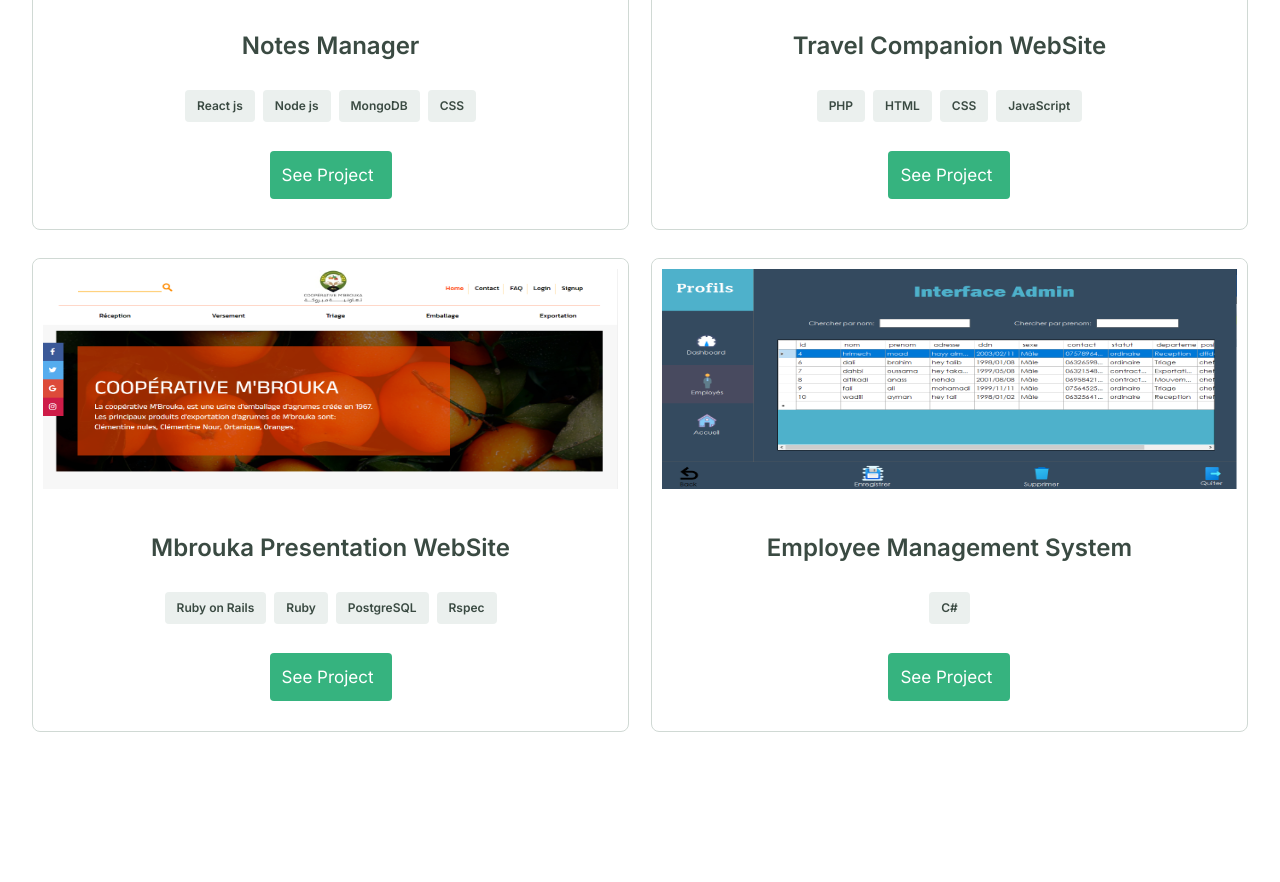
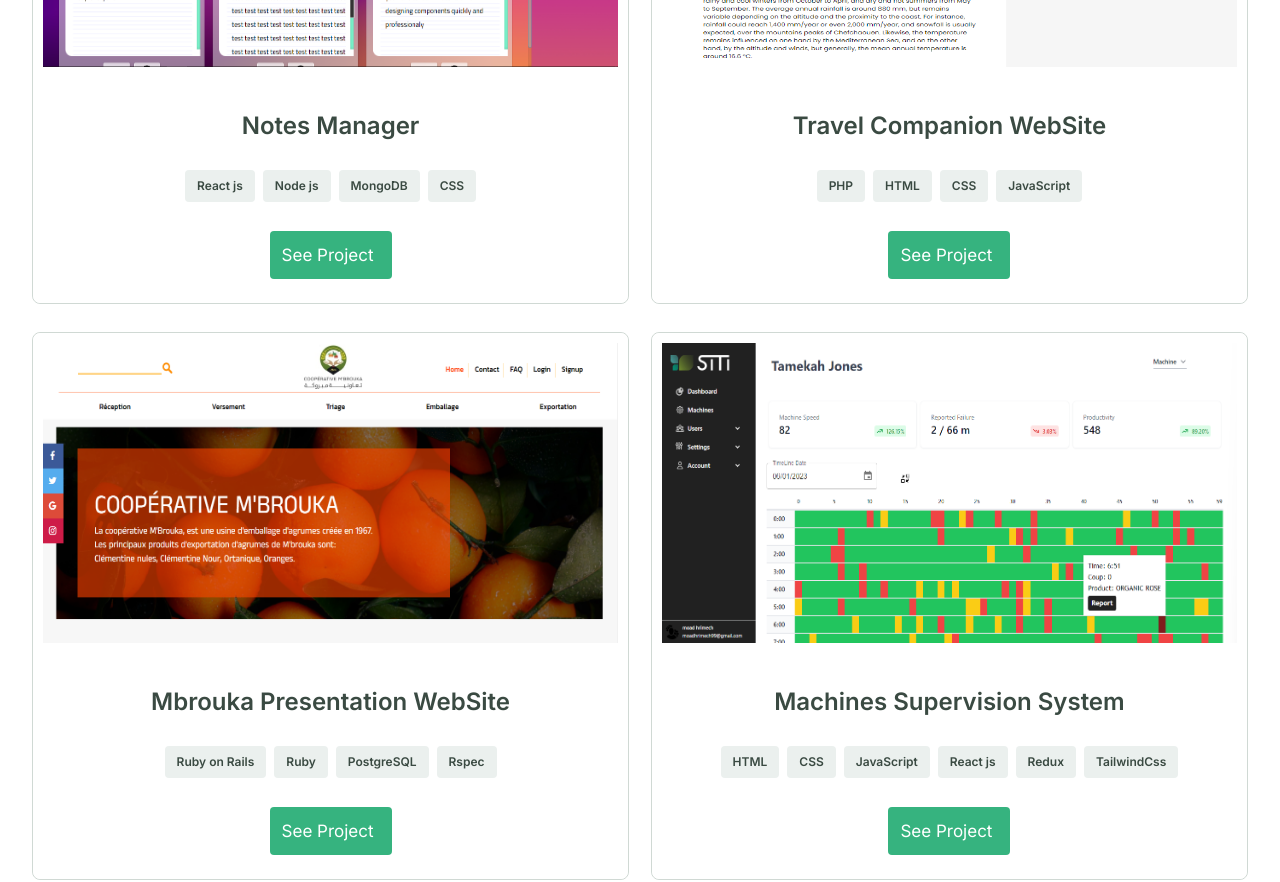
Before and after one commit to cdmoad/Portfolio, a website: page index.html in a window 1280 px wide. Shown: the part 1471-2353 px from the top of the page. Drawn offline with Linux system fonts and the light colour scheme; a web font is replaced by a local one.

Commit message:
add new project

```diff
--- a/index.html
+++ b/index.html
@@ -108,6 +108,7 @@
                     <h6>Codepen</h6>
                     <h6>Git</h6>
                     <h6>Oracle</h6>
+                    <h6>Design</h6>
 
                 </div>
             </li>
--- a/script.js
+++ b/script.js
@@ -46,12 +46,12 @@ const projects = [
     livelink: "",
   },
   {
-    name: "Employee Management System",
-    description: "This desktop application, developed utilizing C# programming language, is designed to aid the manager in efficiently managing and organizing the data related to employees.",
-    image: "./Images/mbrouka-desktop.png",
-    technologies: ["C#"],
-    sourcelink: "https://github.com/cdmoad/Mbrouka-employees-manager",
-    livelink: "",
+    name: "Machines Supervision System",
+    description: "The machine supervision system includes a timeline, dashboard, and other pages. The dashboard provides real-time data on machine productivity and key performance indicators, allowing for quick analysis and decision-making. It complements the timeline, offering a holistic view of machine performance for proactive productivity management.",
+    image: "./Images/timeLine.png",
+    technologies: ["HTML", "CSS", "JavaScript", "React js","Redux","TailwindCss"],
+    sourcelink: "https://github.com/cdmoad/https://siti-dashboard.netlify.app/-employees-manager",
+    livelink: "https://siti-dashboard.netlify.app/",
   },
    /*
   {
@@ -80,7 +80,7 @@ for (let i = 0; i < projects.length; i += 1) {
   }
   workSection.innerHTML+=
   `<div class="item">
-   <img src=${projects[i].image}   class="project-image" width="100%"  height="240px"/>
+   <img src=${projects[i].image}   class="project-image" width="100%"  height="320px"/>
   <div class="flex-container">
     <h4>${projects[i].name}</h4>
     <div class="tags">
@@ -138,11 +138,13 @@ const openPopup = (item) => {
       newTitle.textContent = `${projects[i].name}`;
       newProjectImg.src = `${projects[i].image}`;
       newDescription.textContent = projects[i].description;
+      newTechno.innerHTML = null;
       for (let j = 0; j < projects[i].technologies.length; j += 1) {
         const newTechnoItem = document.createElement('h6');
         newTechnoItem.textContent = projects[i].technologies[j];
         newTechno.appendChild(newTechnoItem);
       }
+
       firstBtn.href = projects[i].livelink;
       secondBtn.href = projects[i].sourcelink;
     }
--- a/style.css
+++ b/style.css
@@ -171,7 +171,6 @@ li {
 }
 
 .item {
-  height: 474px;
 
   border: 1px solid #d0d9d4;
   border-radius: 8px;
@@ -235,6 +234,7 @@ li {
   margin-top: 29px;
   text-decoration: none;
   transition: tranform 1.1s;
+  cursor: pointer;
 }
 
 /* About Myself section */
@@ -454,11 +454,10 @@ textarea:focus {
 
 .new-close-img {
   align-self: flex-end;
+  cursor: pointer;
 }
 
-.new-project-img {
-  height: 40vh;
-}
+
 
 .new-title {
   color: #172b4d;
@@ -768,7 +767,7 @@ textarea:focus {
 
   .new-project-img {
     width: 100%;
-    height: auto;
+
     padding-bottom: 24px;
   }
 
```
Also changed, not shown: Images/timeLine.png (added).
